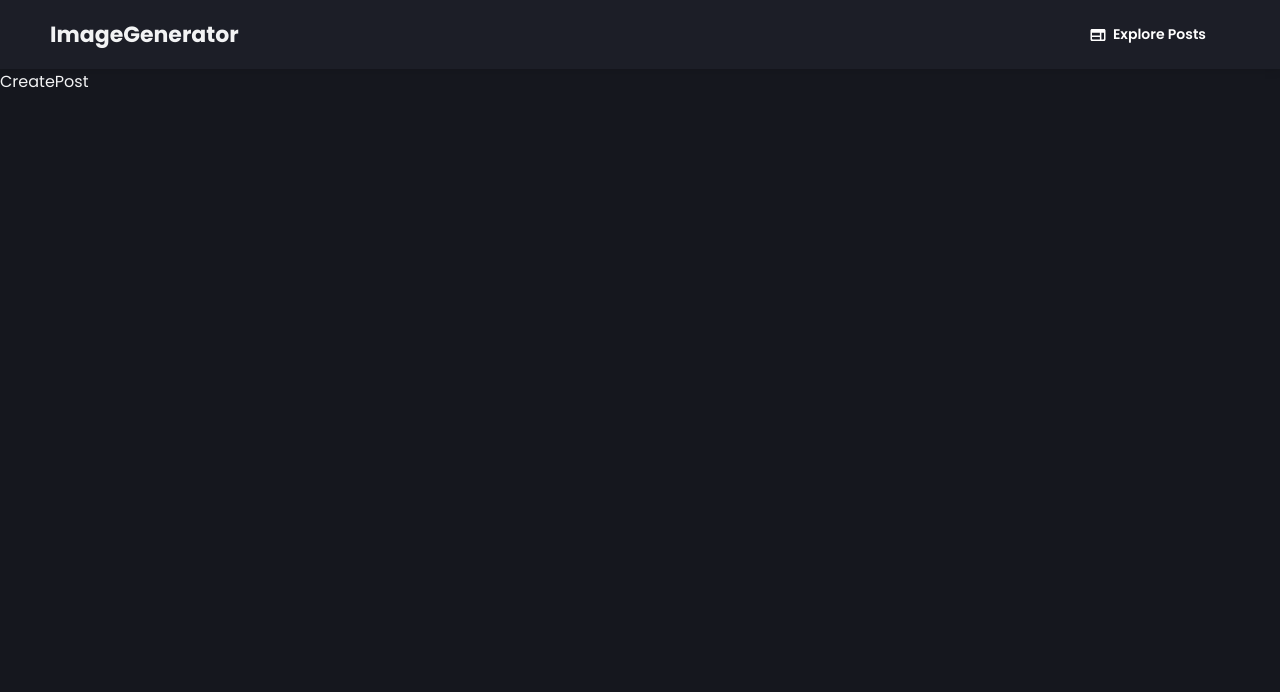
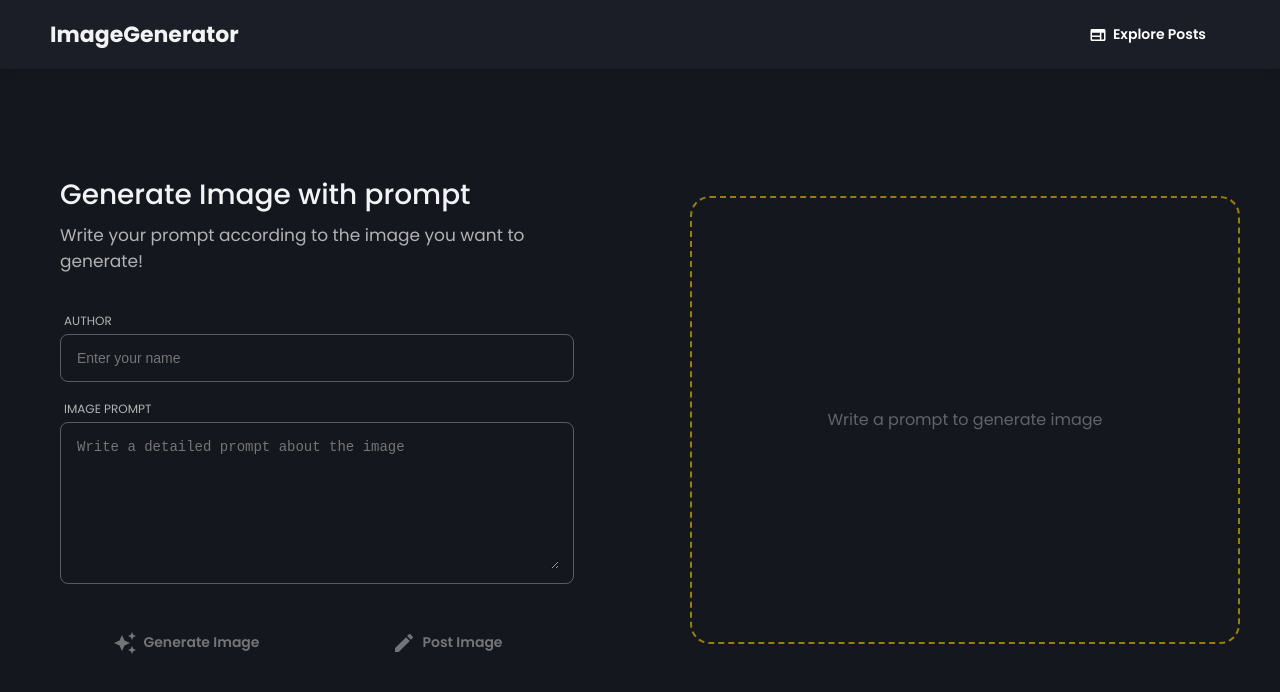
Before and after one commit to PrincyChauhan/image-generator, a React (Create React App) app in the folder client/: page /post in a window 1280 px wide. Shown: the top 692 px of the page. Built offline with nearby package versions, Linux system fonts and the light colour scheme.

Commit message:
added generate image form

```diff
--- /dev/null
+++ b/client/src/components/cards/GeneratedImageCard.jsx
@@ -0,0 +1,44 @@
+import { CircularProgress } from "@mui/material";
+import React from "react";
+import styled from "styled-components";
+
+const Container = styled.div`
+  flex: 1;
+  padding: 16px;
+  border: 2px dashed ${({ theme }) => theme.yellow + 90};
+  color: ${({ theme }) => theme.arrow + 80};
+  border-radius: 20px;
+  display: flex;
+  align-items: center;
+  justify-content: center;
+  gap: 16px;
+`;
+
+const Image = styled.img`
+  width: 100%;
+  height: 100%;
+  background: ${({ theme }) => theme.black + 50};
+  border-radius: 18px;
+  object-fit: cover;
+`;
+
+const GeneratedImageCard = ({ src, loading }) => {
+  return (
+    <Container>
+      {loading ? (
+        <>
+          <CircularProgress
+            sx={{ color: "inherit", width: "24px", height: "24px" }}
+          />
+          Generating Your Image . . .
+        </>
+      ) : src ? (
+        <Image src={src} />
+      ) : (
+        <>Write a prompt to generate image</>
+      )}
+    </Container>
+  );
+};
+
+export default GeneratedImageCard;
--- a/client/src/components/cards/ImageCard.jsx
+++ b/client/src/components/cards/ImageCard.jsx
@@ -68,8 +68,7 @@ const ImageCard = ({ item, heights }) => {
       <LazyLoadImage
         alt={item?.prompt}
         width="100%"
-        // src={item?.photo}
-        src="https://upload.wikimedia.org/wikipedia/commons/thumb/3/3a/Cat03.jpg/800px-Cat03.jpg"
+        src={item?.photo}
         style={{ borderRadius: "12px" }}
       />
       <HoverOverlay>
--- /dev/null
+++ b/client/src/components/forms/GenerateImageFrom.jsx
@@ -0,0 +1,114 @@
+import React from "react";
+import styled from "styled-components";
+import { AutoAwesome, CreateRounded } from "@mui/icons-material";
+import TextInput from "../input/TextInput";
+import Button from "../buttons/button";
+
+const Form = styled.div`
+  flex: 1;
+  padding: 16px 20px;
+  display: flex;
+  flex-direction: column;
+  gap: 9%;
+  justify-content: center;
+`;
+
+const Top = styled.div`
+  display: flex;
+  flex-direction: column;
+  gap: 6px;
+`;
+
+const Title = styled.div`
+  font-size: 28px;
+  font-weight: 500;
+  color: ${({ theme }) => theme.text_primary};
+`;
+
+const Desc = styled.div`
+  font-size: 17px;
+  font-weight: 400;
+  color: ${({ theme }) => theme.text_secondary};
+`;
+
+const Body = styled.div`
+  display: flex;
+  flex-direction: column;
+  gap: 18px;
+  font-size: 12px;
+  font-weight: 400;
+  color: ${({ theme }) => theme.text_secondary};
+`;
+
+const Actions = styled.div`
+  display: flex;
+  flex: 1;
+  gap: 8px;
+`;
+const GenerateImage = ({
+  createPostLoading,
+  setcreatePostLoading,
+  generateImageLoading,
+  setGenerateImageLoading,
+  post,
+  setPost,
+}) => {
+  const generateImage = async () => {
+    setGenerateImageLoading(true);
+  };
+  const createPost = async () => {
+    setcreatePostLoading(true);
+  };
+
+  return (
+    <Form>
+      <Top>
+        <Title>Generate Image with prompt</Title>
+        <Desc>
+          Write your prompt according to the image you want to generate!
+        </Desc>
+      </Top>
+      <Body>
+        <TextInput
+          label="Author"
+          placeholder="Enter your name"
+          name="name"
+          value={post.name}
+          handelChange={(e) => setPost({ ...post, name: e.target.value })}
+        />
+        <TextInput
+          label="Image Prompt"
+          placeholder="Write a detailed prompt about the image"
+          name="prompt"
+          textArea
+          rows="8"
+          value={post.prompt}
+          handelChange={(e) => setPost({ ...post, prompt: e.target.value })}
+        />
+      </Body>
+      <Actions>
+        <Button
+          text="Generate Image"
+          leftIcon={<AutoAwesome />}
+          flex
+          isLoading={generateImageLoading}
+          isDisabled={post.prompt === ""}
+          onClick={(e) => generateImage()}
+        />
+        <Button
+          text="Post Image"
+          leftIcon={<CreateRounded />}
+          type="secondary"
+          flex
+          isDisabled={
+            post.name === "" || post.photo === "" || post.prompt === ""
+          }
+          isLoading={createPostLoading}
+          onClick={() => createPost()}
+        />
+      </Actions>
+    </Form>
+  );
+};
+
+export default GenerateImage;
--- a/client/src/pages/CreatePost.jsx
+++ b/client/src/pages/CreatePost.jsx
@@ -1,13 +1,56 @@
-import React from "react";
-
+import React, { useState } from "react";
 import styled from "styled-components";
+import GenerateImageForm from "../components/forms/GenerateImageFrom";
+import GeneratedImageCard from "../components/cards/GeneratedImageCard";
 
 const Container = styled.div`
+  padding: 20px 30px;
+  padding-bottom: 50px;
   height: 100%;
+  justify-content: center;
+  align-items: center;
   overflow-y: scroll;
+  display: flex;
+  gap: 20px;
+  @media (max-width: 768px) {
+    padding: 6px 10px;
+  }
+  background: ${({ theme }) => theme.background};
 `;
 
+const Wrapper = styled.div`
+  display: flex;
+  gap: 8%;
+  flex: 1;
+  max-width: 1200px;
+  height: fit-content;
+  @media (max-width: 768px) {
+    flex-direction: column;
+  }
+`;
 const CreatePost = () => {
-  return <Container>CreatePost</Container>;
+  const [post, setPost] = useState({
+    name: "",
+    prompt: "",
+    photo: "",
+  });
+  const [generateImageLoading, setGenerateImageLoading] = useState(false);
+  const [createPostLoading, setcreatePostLoading] = useState(false);
+
+  return (
+    <Container>
+      <Wrapper>
+        <GenerateImageForm
+          createPostLoading={createPostLoading}
+          setcreatePostLoading={setcreatePostLoading}
+          generateImageLoading={generateImageLoading}
+          setGenerateImageLoading={setGenerateImageLoading}
+          post={post}
+          setPost={setPost}
+        />
+        <GeneratedImageCard loading={generateImageLoading} src={post.photo} />
+      </Wrapper>
+    </Container>
+  );
 };
 export default CreatePost;
```
